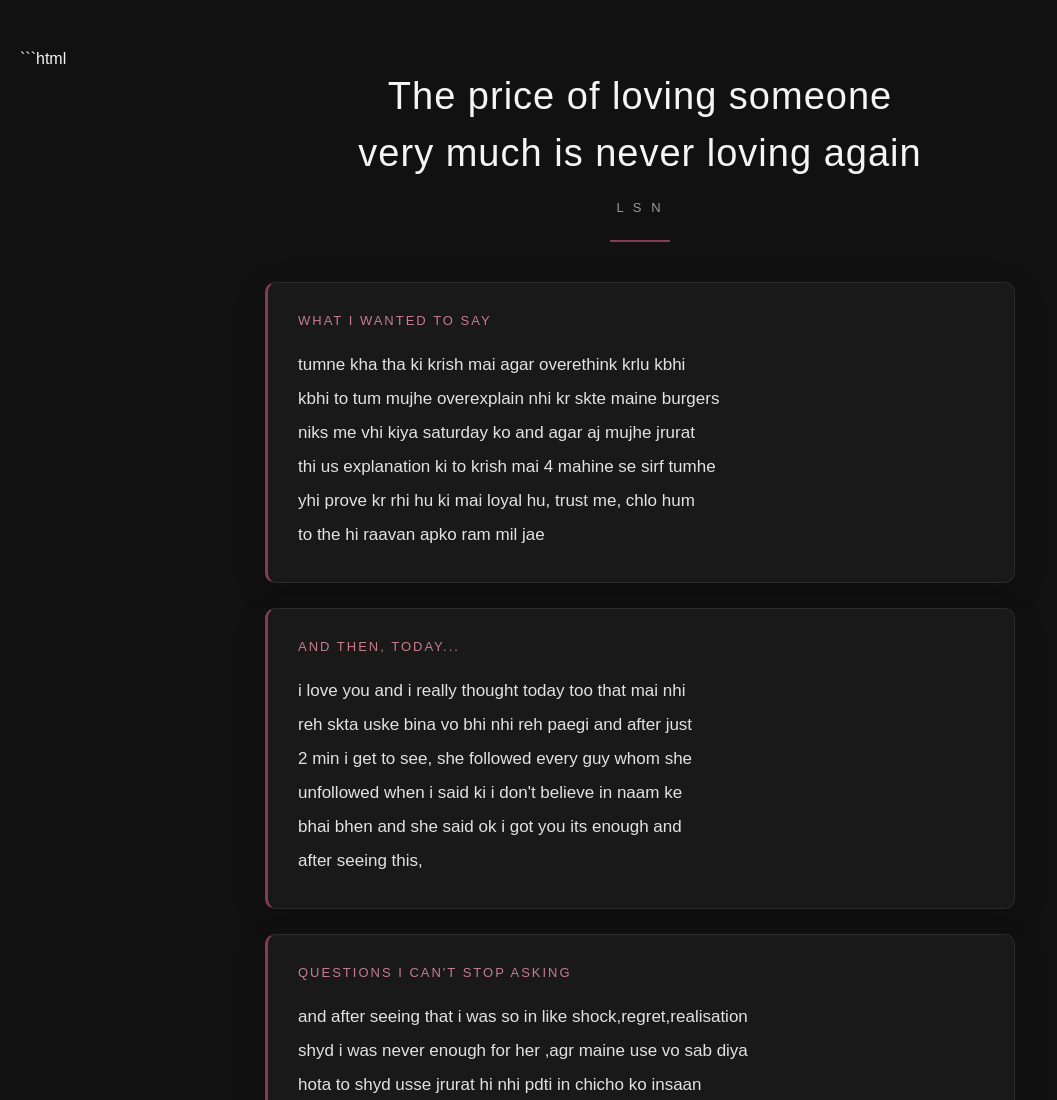
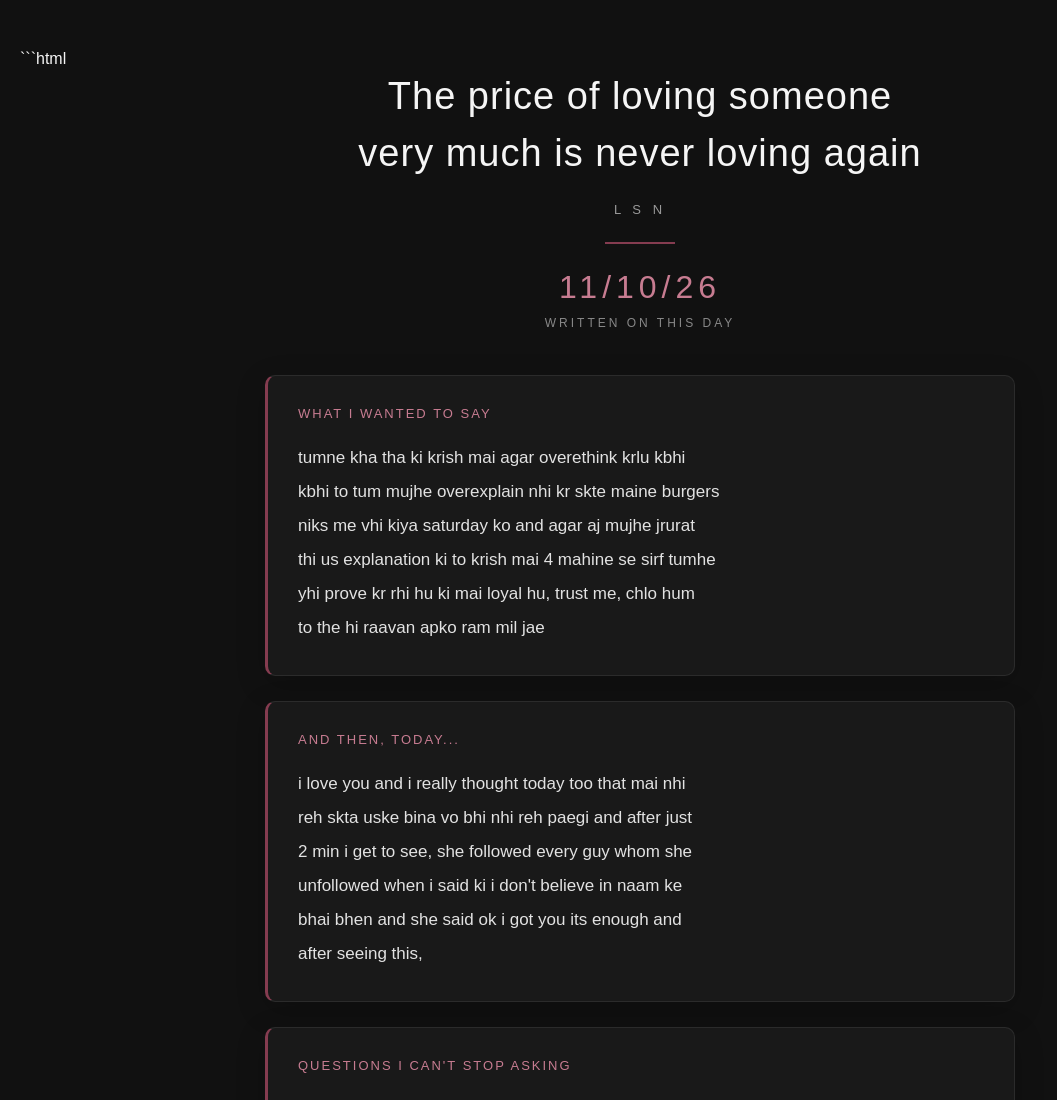
Before and after one commit to krishmaan027/lsn-apology-site, a plain HTML site: page index.html in a window 1280 px wide. Shown: the top 1100 px of the page, without its empty margins (0-1057 px from the left). Drawn offline with Linux system fonts and the light colour scheme.

Commit message:
Update index.html

```diff
--- a/index.html
+++ b/index.html
@@ -31,7 +31,7 @@
         /* Main Heading */
         .header {
             text-align: center;
-            margin-bottom: 40px;
+            margin-bottom: 45px;
         }
 
         .header h1 {
@@ -39,26 +39,42 @@
             font-weight: 400;
             letter-spacing: 1px;
             line-height: 1.5;
-            margin-bottom: 12px;
             color: #f5f5f5;
             max-width: 680px;
-            margin-left: auto;
-            margin-right: auto;
+            margin: 0 auto;
             text-wrap: balance;
         }
 
         .header .subtitle {
             color: #999;
             font-size: 13px;
-            letter-spacing: 3px;
-            margin-top: 18px;
+            letter-spacing: 4px;
+            margin-top: 20px;
         }
 
         .divider {
-            width: 60px;
+            width: 70px;
             height: 2px;
             background: #853c50;
-            margin: 25px auto 0;
+            margin: 25px auto;
+        }
+
+        /* Big Date */
+        .written-date {
+            color: #c77c91;
+            font-size: 32px;
+            font-weight: 500;
+            letter-spacing: 5px;
+            margin-top: 25px;
+            text-align: center;
+        }
+
+        .date-label {
+            color: #888;
+            font-size: 12px;
+            letter-spacing: 3px;
+            text-transform: uppercase;
+            margin-top: 10px;
         }
 
         /* Message Cards */
@@ -89,7 +105,7 @@
             white-space: pre-line;
         }
 
-        /* Continuation Message */
+        /* Continuation */
         .continuation {
             color: #999 !important;
             font-size: 14px !important;
@@ -116,6 +132,11 @@
                 font-size: 28px;
                 letter-spacing: 0.5px;
                 line-height: 1.5;
+            }
+
+            .written-date {
+                font-size: 27px;
+                letter-spacing: 3px;
             }
 
             .message-card {
@@ -145,6 +166,10 @@
             <p class="subtitle">L S N</p>
 
             <div class="divider"></div>
+
+            <p class="written-date">11/10/26</p>
+
+            <p class="date-label">Written on this day</p>
 
         </header>
 
```
